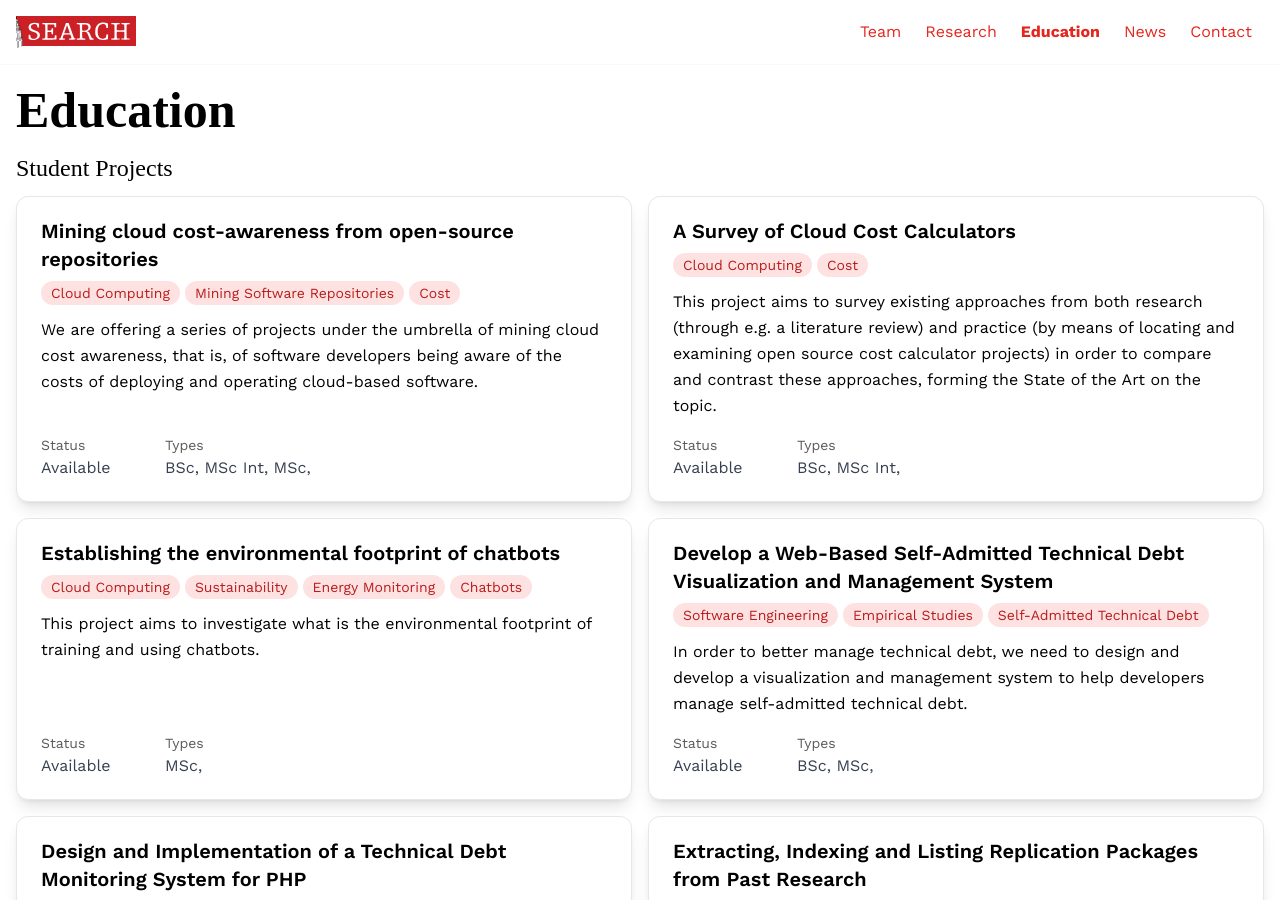
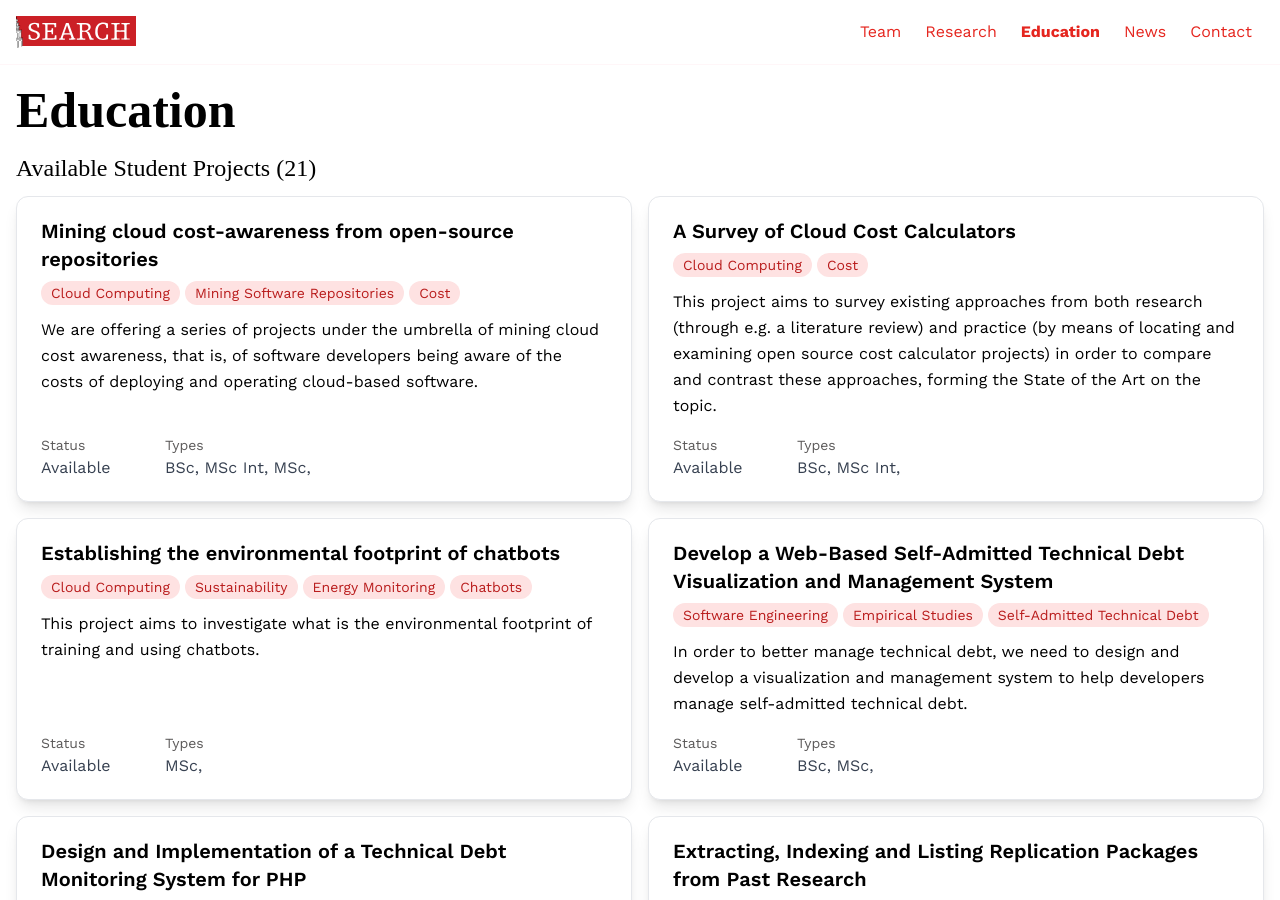
Before and after one commit to search-rug/search-rug.github.io, a Jekyll site: the page built from education.md, in a window 1280 px wide and 900 px high. Built offline with Jekyll 4.4.1, drawn with Linux system fonts in a browser that asks for light colours; nearby versions of some CDN libraries; some web fonts are replaced.

Commit message:
add: only display available sprojects as cards

```diff
--- a/_layouts/education.html
+++ b/_layouts/education.html
@@ -11,10 +11,11 @@
       {{ content }}
     </div>
   -->
+  {% assign available_projects = site.sprojects | where: "available", "true"  %}
   <section class="space-y-3">
-    <h2 class="text-2xl">Student Projects</h2>
+    <h2 class="text-2xl">Available Student Projects ({{ available_projects.size }})</h2>
     <div class="grid lg:grid-cols-2 gap-4">
-      {% for project in site.sprojects %}
+      {% for project in available_projects %}
         {% include project-card.html project=project %}
       {% endfor %}
     </div>
```
